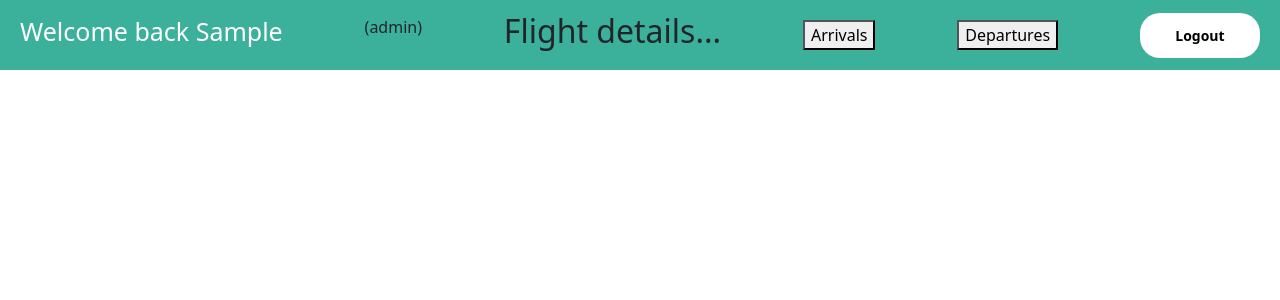
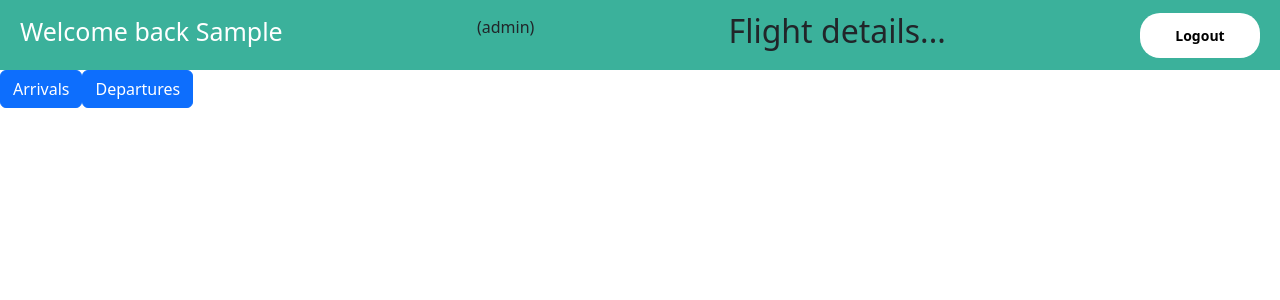
Before and after one commit to prit-lakhani/team-project-team-16, a React (Create React App) app in the folder client/: page / in a window 1280 px wide. Shown: the top 300 px of the page. Built offline with nearby package versions, Linux system fonts and the light colour scheme; sample sign-in values are in the browser's storage.

Commit message:
table adjustment modified

```diff
--- a/client/src/App.js
+++ b/client/src/App.js
@@ -2,10 +2,6 @@ import { Route, Routes, Navigate } from "react-router-dom";
 import Main from "./components/Main";
 import Signup from "./components/Singup";
 import Login from "./components/Login";
-import ArrivalsGeneralUsers from "./components/FlightData/GeneralUsers/ArrivalsGeneralUsers";
-import DeparturesGeneralUsers from "./components/FlightData/GeneralUsers/DeparturesGeneralUsers";
-import ArrivalsAirlineEmp from "./components/FlightData/Airline Employees/ArrivalsAirlineEmp";
-import DeparturesAirlineEmp from "./components/FlightData/Airline Employees/DeparturesAirlineEmp";
 
 function App() {
   const user = localStorage.getItem("user");
--- a/client/src/components/Main/index.jsx
+++ b/client/src/components/Main/index.jsx
@@ -11,14 +11,13 @@ import GetCurrentTime from "../Time/GetCurrentTime";
 import { Route, Routes, useNavigate } from "react-router-dom";
 import ArrivalsAirportEmp from "../FlightData/Airport Employee/ArrivalsAirportEmp";
 import DeparturesAirportEmp from "../FlightData/Airport Employee/DeparturesAirportEmp";
+import { Button } from "bootstrap";
+
 
 const Main = () => {
   const navigate = useNavigate();
   const [getArrivals, setGetArrivals] = useState("arrivals");
   const [getNewTime, setNewTime] = useState("All flights");
-  // const [curTime, setCurrTime] = useState();
-  // console.log("Retrive flights for next  : ", newTime, "hours");
-  // console.log("Current time: ", curTime);
 
   const handleArrivals = () => {
     console.log("from handleArrivals");
@@ -56,20 +55,22 @@ const Main = () => {
   };
 
   return (
-    <div className={styles.main_container}>
+    <div className={styles.main_container} >
+
+
+
       <nav className={styles.navbar}>
         <h1>Welcome back {user.firstName}</h1>
         <p>({user.role})</p>
         <h2>Flight details...</h2>
 
-        <button name="arrivals" onClick={() => handleNavigate("arrivals")}>Arrivals</button>
-        <button name="departures" onClick={() => handleNavigate("departures")}>Departures</button>
+
         {/* <span
           style={{
             display: "flex",
           }}
-        > */}
-        {/* <span>
+        >
+          <span>
             <label style={{ marginRight: "10px" }}>Arrivals</label>
             <input
               type="radio"
@@ -96,13 +97,14 @@ const Main = () => {
           Logout
         </button>
       </nav>
-      {/* <GetCurrentTime getNewTime={setNewTime} getCurrTime={setCurrTime} /> */}
-      {/* <GetCurrentTime getNewTime={getNewTime} /> */}
-      {/* {user.role === "User" && getArrivals !== "departures" && <ArrivalsGeneralUsers />}
-      {user.role === "User" && getArrivals === "departures" && <DeparturesGeneralUsers />}
 
-      {user.role === "Airline Employee" && getArrivals !== "departures" && < ArrivalsAirlineEmp />}
-      {user.role === "Airline Employee" && getArrivals === "departures" && < DeparturesAirlineEmp />} */}
+      <div>
+        <button type="button" className="btn btn-primary" name="arrivals" onClick={() => handleNavigate("arrivals")}>Arrivals</button>
+        <button type="button" className="btn btn-primary" name="departures" onClick={() => handleNavigate("departures")}>Departures</button>
+      </div>
+
+
+
       <Routes>
         {user.role === "User" && (
           <Route path="/user/arrivals" element={<ArrivalsGeneralUsers />} />
@@ -143,3 +145,16 @@ const Main = () => {
 };
 
 export default Main;
+
+
+
+
+
+
+{/* <GetCurrentTime getNewTime={setNewTime} getCurrTime={setCurrTime} /> */ }
+{/* <GetCurrentTime getNewTime={getNewTime} /> */ }
+{/* {user.role === "User" && getArrivals !== "departures" && <ArrivalsGeneralUsers />}
+      {user.role === "User" && getArrivals === "departures" && <DeparturesGeneralUsers />}
+
+      {user.role === "Airline Employee" && getArrivals !== "departures" && < ArrivalsAirlineEmp />}
+      {user.role === "Airline Employee" && getArrivals === "departures" && < DeparturesAirlineEmp />} */}
```
Also changed, not shown: 2 other files (tests, documents, lock files or other folders).
